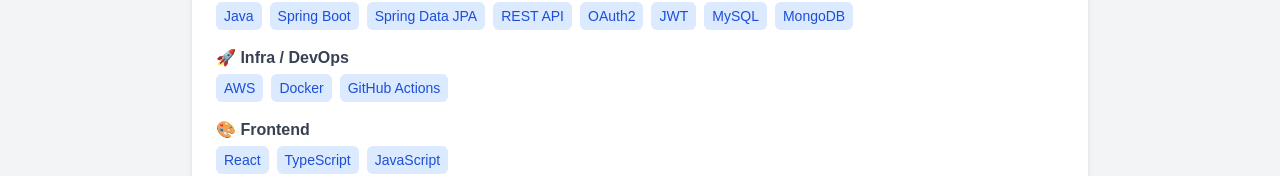
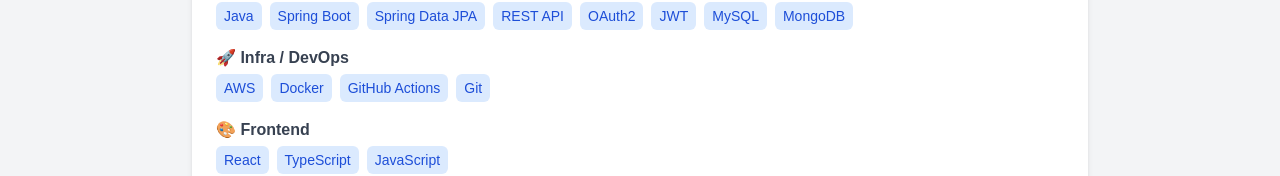
Before and after one commit to crushonyou2/my-portfolio, a React (Create React App) app: page / in a window 1280 px wide. Shown: the part 526-702 px from the top of the page. Built offline with nearby package versions, Linux system fonts and the light colour scheme; a web font is replaced by a local one.

Commit message:
chore: add Git to tech stack

```diff
--- a/src/components/About.jsx
+++ b/src/components/About.jsx
@@ -76,6 +76,7 @@
             <SkillTag text="AWS" />
             <SkillTag text="Docker" />
             <SkillTag text="GitHub Actions" />
+            <SkillTag text="Git" />
           </div>
         </div>
 
```
